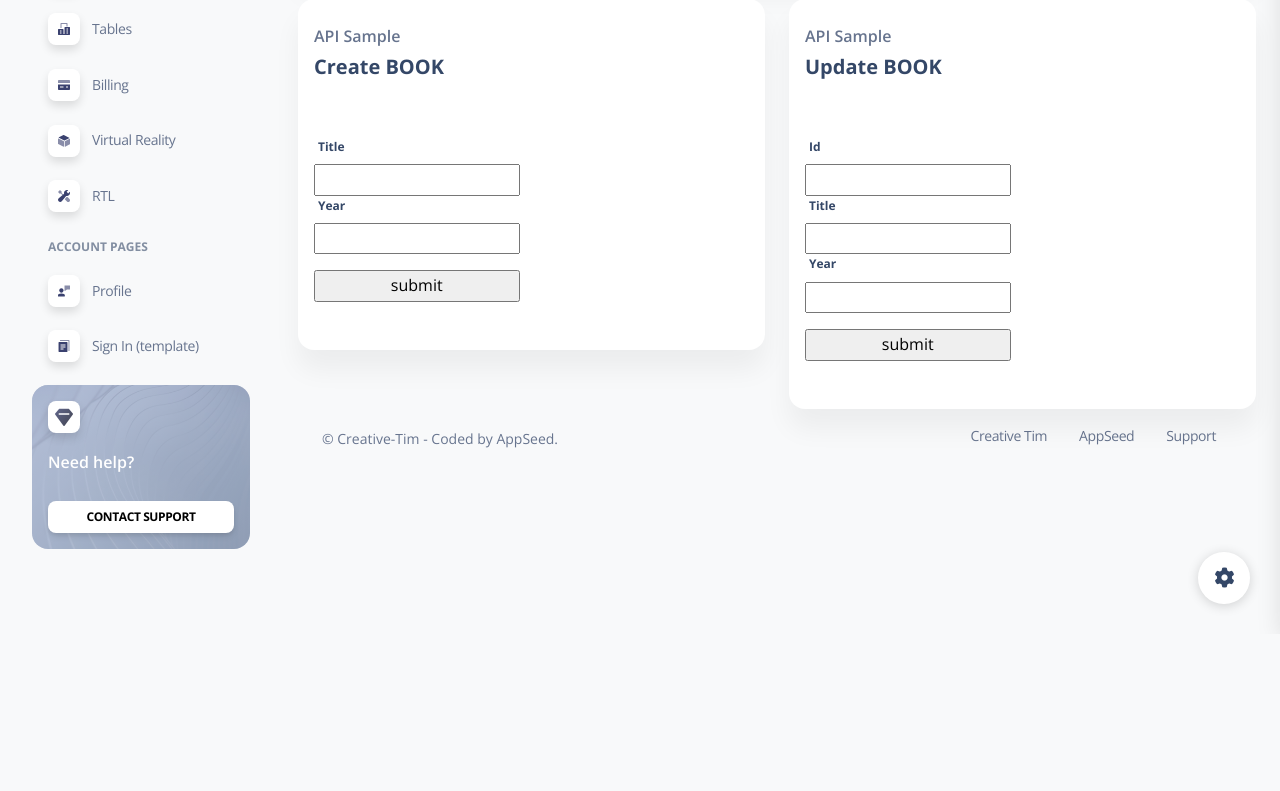
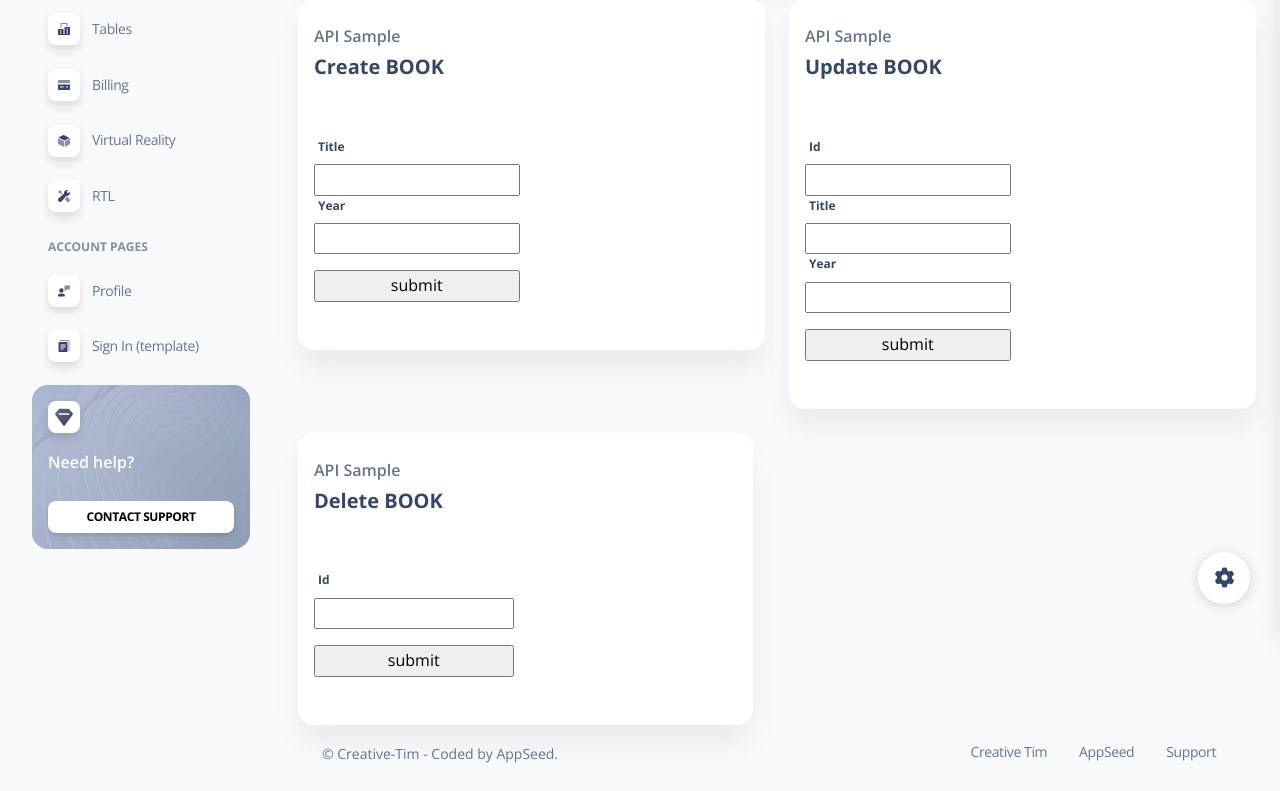
Before and after one commit to app-generator/devtool-django-api-generator, a Django app: template apps/templates/home/api-view.html in a window 1280 px wide. Shown: the part 166-957 px from the top of the page. Before the commit the page ends 778 px from the top, so only its background shows below. Run offline with Django 3.2, Linux system fonts and the light colour scheme; the template is opened without the code that fills it, so the values that code supplies are empty; some libraries are stand-ins or nearby versions.

Commit message:
delete request

```diff
--- a/apps/templates/home/api-view.html
+++ b/apps/templates/home/api-view.html
@@ -104,6 +104,38 @@
             </div>
         </div>
 
+      <div class="row mt-4">
+        <div class="col-lg-6 mb-lg-0 mb-4">
+          <div class="card">
+            <div class="card-body p-3">
+
+              <div class="row">
+                <div class="col-lg-6">
+                  <div class="d-flex flex-column h-100">
+                    <p class="mb-1 pt-2 text-bold">
+                        API Sample
+                    </p>
+                    <h5 class="font-weight-bolder">
+                        Delete BOOK
+                    </h5>
+                    <p class="mb-5">
+                        <form id="delete-form" class="d-flex flex-column" >{% csrf_token %}
+                          <label for="id">Id</label>
+                          <input name="id" id="id" />
+
+                          <input type="submit" class="mt-3" value="submit">
+                        </form>
+                        <div id="delete-error" class="mt-3 text-danger"></div>
+                    </p>
+                  </div>
+                </div>
+
+              </div>
+            </div>
+          </div>
+      </div>
+      </div>
+
       </div>
 
       {% include "includes/footer.html" %}
@@ -188,6 +220,30 @@
                     document.getElementById('update-error').textContent = err
                 })
         }
+
+        document.getElementById('delete-form').onsubmit = (e) => {
+            e.preventDefault()
+            const formData = new FormData(e.target)
+
+            fetch(`/api/books/${formData.get('id')}/`,{
+                method: 'DELETE',
+                body: formData,
+                headers: {"X-CSRFToken": formData.get("csrfmiddlewaretoken")}
+            })
+                .then((response) => {
+                    if(!response.ok)
+                        return response.text().then(text => { throw new Error(text) })
+                    else
+                        return response.json()
+                })
+                .then((res) => {
+                    console.log(res)
+                    location.reload()
+                })
+                .catch((err) => {
+                    document.getElementById('delete-error').textContent = err
+                })
+        }
   </script>
 
 {% endblock javascripts %}
```
